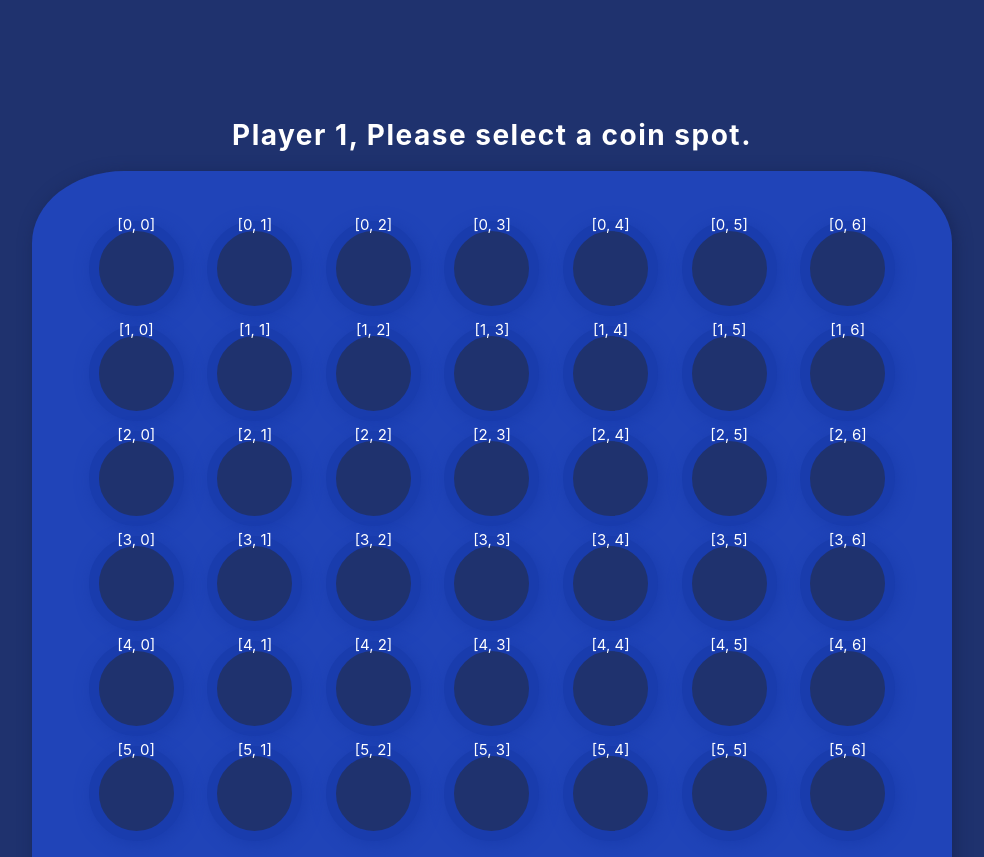
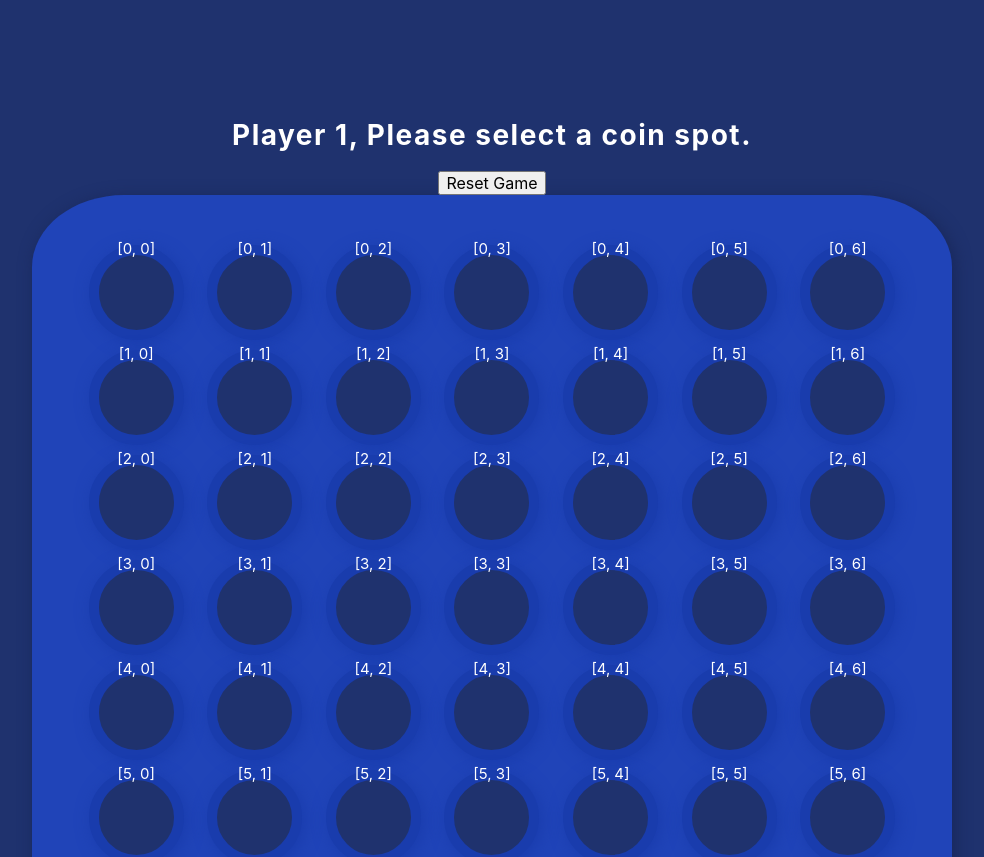
Before and after one commit to serpient/connect-4, a React (Create React App) app: page / in a window 1280 px wide. Shown: the top 857 px of the page, without its empty margins (148-1132 px from the left). Built offline with nearby package versions, Linux system fonts and the light colour scheme.

Commit message:
add reset button

```diff
--- a/src/App.js
+++ b/src/App.js
@@ -25,6 +25,14 @@ class App extends Component {
       currentPlayer: User.HUMAN,
       gameMessage: `Please select a coin spot`,
     }
+  }
+
+  resetGame = () => {
+    this.setState({
+      boardData: generateBoard(),
+      gameMessage: this.defaultMessage,
+      currentPlayer: User.HUMAN,
+    });
   }
 
   togglePlayer = () => {
@@ -173,6 +181,13 @@ class App extends Component {
         <h1 className='game-message'>
           {`${currentPlayerDescription}, ${gameMessage}.`}
         </h1>
+        <button
+          type='button'
+          className='reset-btn'
+          onClick={() => this.resetGame()}
+        >
+          Reset Game
+        </button>
         <Board boardPlay={this.boardPlay} boardData={boardData} />
       </div>
     );
```
